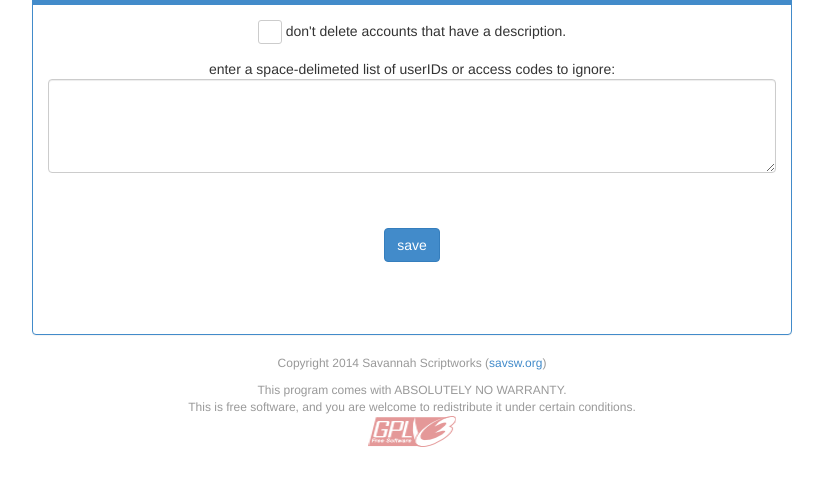
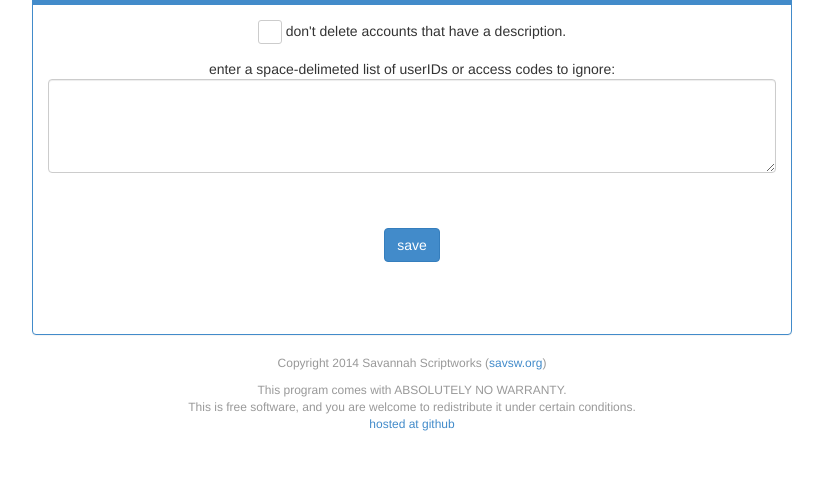
Before and after one commit to savsw/uATk, a browser extension: page options.html in a window 1280 px wide. Shown: the part 85-570 px from the top of the page, without its empty margins (228-1051 px from the left). Drawn offline with Linux system fonts and the light colour scheme.

Commit message:
tweaking adjusted license notice.

```diff
--- a/js/background.js
+++ b/js/background.js
@@ -1,6 +1,6 @@
 /*******************************************************************************
 * unofficial ANTLabs toolkit (uATk) - a chrome extension.
-* Copyright 2013 Savannah Scriptworks (savsw.org).
+* Copyright 2014 Savannah Scriptworks (savsw.org).
 *
 *    This program is free software: you can redistribute it and/or modify
 *    it under the terms of the GNU General Public License as published by
--- a/js/options.js
+++ b/js/options.js
@@ -1,6 +1,6 @@
 /*******************************************************************************
 * unofficial ANTLabs toolkit (uATk) - a chrome extension.
-* Copyright 2013 Savannah Scriptworks (savsw.org).
+* Copyright 2014 Savannah Scriptworks (savsw.org).
 *
 *    This program is free software: you can redistribute it and/or modify
 *    it under the terms of the GNU General Public License as published by
--- a/js/toolkit.js
+++ b/js/toolkit.js
@@ -1,6 +1,6 @@
 /*******************************************************************************
 * unofficial ANTLabs toolkit (uATk) - a chrome extension.
-* Copyright 2013 Savannah Scriptworks (savsw.org).
+* Copyright 2014 Savannah Scriptworks (savsw.org).
 *
 *    This program is free software: you can redistribute it and/or modify
 *    it under the terms of the GNU General Public License as published by
--- a/js/tools.js
+++ b/js/tools.js
@@ -1,6 +1,6 @@
 /*******************************************************************************
 * unofficial ANTLabs toolkit (uATk) - a chrome extension.
-* Copyright 2013 Savannah Scriptworks (savsw.org).
+* Copyright 2014 Savannah Scriptworks (savsw.org).
 *
 *    This program is free software: you can redistribute it and/or modify
 *    it under the terms of the GNU General Public License as published by
--- a/options.html
+++ b/options.html
@@ -3,7 +3,7 @@
 <!--
 /*******************************************************************************
 * unofficial ANTLabs toolkit (uATk) - a chrome extension.
-* Copyright 2013 Savannah Scriptworks (savsw.org).
+* Copyright 2014 Savannah Scriptworks (savsw.org).
 *
 *    This program is free software: you can redistribute it and/or modify
 *    it under the terms of the GNU General Public License as published by
@@ -99,7 +99,7 @@
 			<div style="margin-top: 10px;">
 				This program comes with ABSOLUTELY NO WARRANTY.<br />
 	    		This is free software, and you are welcome to redistribute it under certain conditions.<br />
-				<a style="border: 0; opacity: .4;" href="http://www.gnu.org/licenses/gpl-3.0.txt"><img src="ico/gplv3-88x31.png" alt="licensed under GPLv3" /></a>
+				<a href="https://github.com/savsw/uATk" target="_blank">hosted at github</a>
 			</div>
 		</div>
 
```
Also changed, not shown: tools.html (+1 -1 lines), ico/gplv3-88x31.png (deleted), manifest.json.
